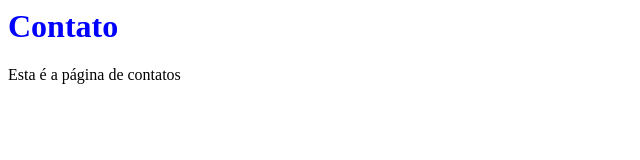
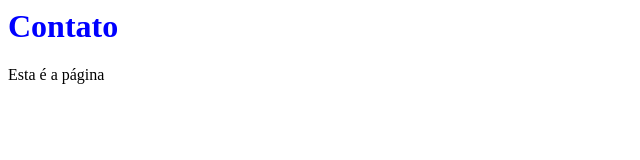
Before and after one commit to maxwellamaral/projeto-x, a plain HTML site: page contato.html in a window 1280 px wide. Shown: the full height of the page, 0-640 px from the left. Drawn offline with Linux system fonts and the light colour scheme.

Commit message:
Realizada exclusão de linha de parágrafo da página contatos.

```diff
--- a/contato.html
+++ b/contato.html
@@ -5,6 +5,6 @@
     </head>
 <body>
     <h1>Contato</h1>
-    <p>Esta é a página de contatos</p>
+    <p>Esta é a página</p>
 </body>
 </html>
```
